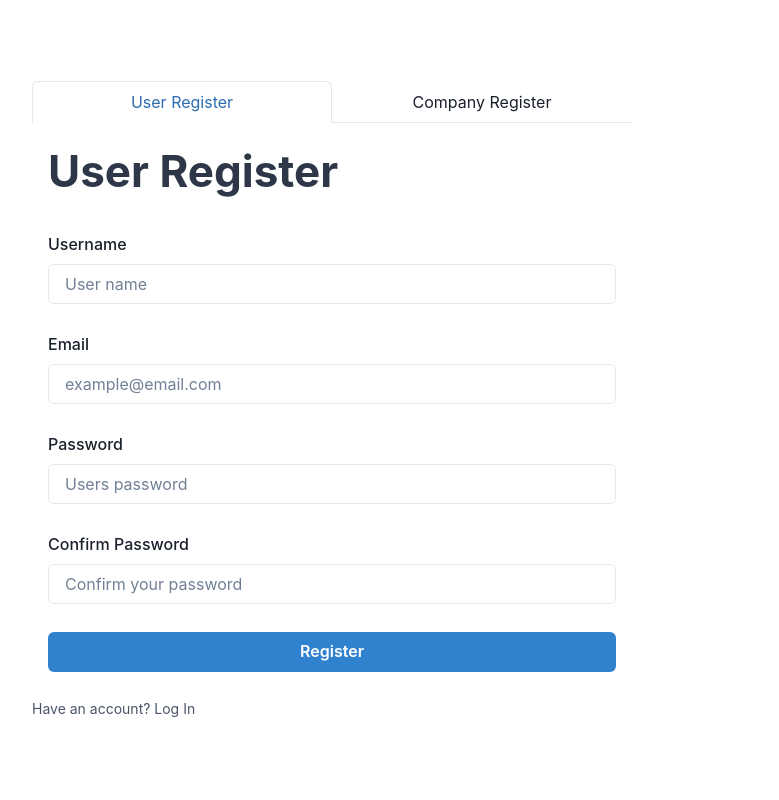
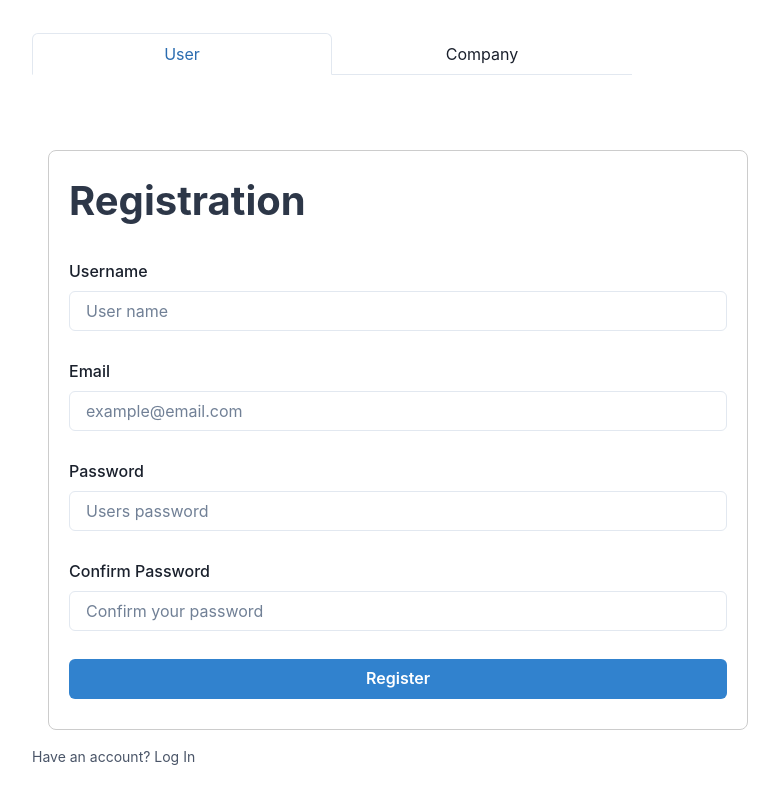
Before and after one commit to derleysoares94/auction_frontend, a React (Create React App) app: page /register in a window 1280 px wide. Shown: the whole page, without its empty margins (308-1087 px from the left). Built offline with nearby package versions, Linux system fonts and the light colour scheme; no server answers.

Commit message:
Styling for multiple platform

```diff
--- a/src/css/auction.css
+++ b/src/css/auction.css
@@ -1,6 +1,5 @@
 .container {
     display: flex;
-    width: 700px;
     justify-content: start;
     align-items: start;
     padding: 20px;
@@ -9,3 +8,17 @@
     border-radius: 8px;
     box-shadow: #000;
 }
+
+/* Medium devices such as tablets (768px and up) */
+@media only screen and (min-width: 768px) {
+    .container {
+        width: 600px;
+    }
+}
+
+/* Large devices such as laptops (1024px and up) */
+@media only screen and (min-width: 1024px) {
+    .container {
+        width: 700px;
+    }
+}
--- a/src/routes/auction.js
+++ b/src/routes/auction.js
@@ -3,6 +3,7 @@
 import { FaClock, FaDollarSign, FaInfoCircle } from 'react-icons/fa'
 import { useParams } from 'react-router-dom'
 import { get_auction_by_id } from '../api/endpoints'
+import '../css/auction.css';
 
 const AuctionDetails = () => {
     const { id } = useParams()
@@ -35,7 +36,7 @@
     }
 
     return (
-        <Box className="container" maxW="800px" mx="auto" p={6} boxShadow="lg" borderRadius="md" bg="white">
+        <Box className="container">
             <VStack align="start" spacing={6}>
                 <Heading size="lg" color="teal.500">{auction.title}</Heading>
 
--- a/src/routes/login.js
+++ b/src/routes/login.js
@@ -10,6 +10,7 @@
 import { useState } from 'react';
 import { useAuth } from '../context/useAuth';
 import { useNavigate } from 'react-router-dom';
+import '../css/auction.css';
 
 const Login = () => {
 
@@ -28,7 +29,7 @@
     }
 
     return (
-        <VStack minH='500px' w='600px' maxW='600px' justifyContent='start' alignItems='start'>
+        <VStack className='container' justifyContent='start' alignItems='start'>
             <Text mb='20px' color='gray.700' fontSize='44px' fontWeight='bold'>Login</Text>
             <FormControl mb='20px'>
                 <FormLabel>Username</FormLabel>
--- a/src/routes/register.js
+++ b/src/routes/register.js
@@ -15,7 +15,7 @@
 import { useState } from 'react';
 import { useAuth } from '../context/useAuth';
 import { useNavigate } from 'react-router-dom';
-
+import '../css/auction.css';
 const Register = () => {
 
     const [username, setUsername] = useState('')
@@ -37,15 +37,15 @@
     return (
         <Tabs variant="enclosed" isFitted w="600px">
             <TabList>
-                <Tab>User Register</Tab>
-                <Tab>Company Register</Tab>
+                <Tab>User</Tab>
+                <Tab>Company</Tab>
             </TabList>
 
             <TabPanels>
                 {/* tab User register */}
                 <TabPanel>
-                    <VStack minH="500px" w="100%" maxW="800px" justifyContent="start" alignItems="start">
-                        <Text mb="20px" color="gray.700" fontSize="44px" fontWeight="bold">User Register</Text>
+                    <VStack className='container' justifyContent="start" alignItems="start">
+                        <Text mb="20px" color="gray.700" fontSize="40px" fontWeight="bold">Registration</Text>
                         <FormControl mb="20px">
                             <FormLabel>Username</FormLabel>
                             <Input bg="white" onChange={(e) => setUsername(e.target.value)} value={username} type="text" placeholder="User name" />
@@ -68,8 +68,8 @@
 
                 {/* Tab company register */}
                 <TabPanel>
-                    <VStack minH="500px" w="100%" maxW="800px" justifyContent="start" alignItems="start">
-                        <Text mb="20px" color="gray.700" fontSize="44px" fontWeight="bold">Company Register</Text>
+                    <VStack className='container' justifyContent="start" alignItems="start">
+                        <Text mb="20px" color="gray.700" fontSize="40px" fontWeight="bold">Registration</Text>
                         <FormControl mb="20px">
                             <FormLabel>Company User Name</FormLabel>
                             <Input bg="white" onChange={(e) => setUsername(e.target.value)} value={username} type="text" placeholder="Company user name" />
```
